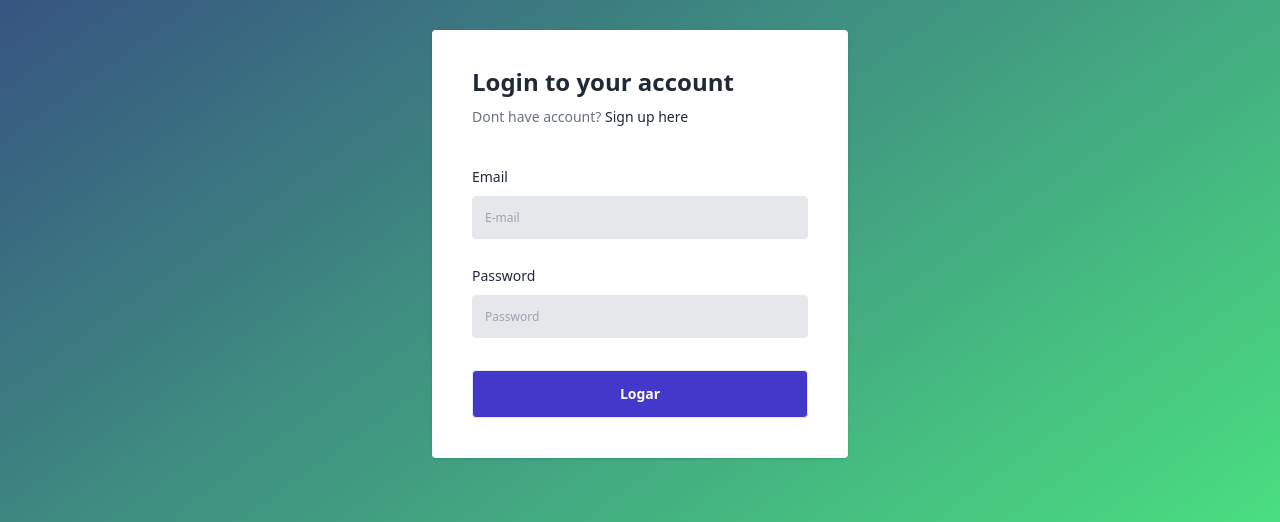
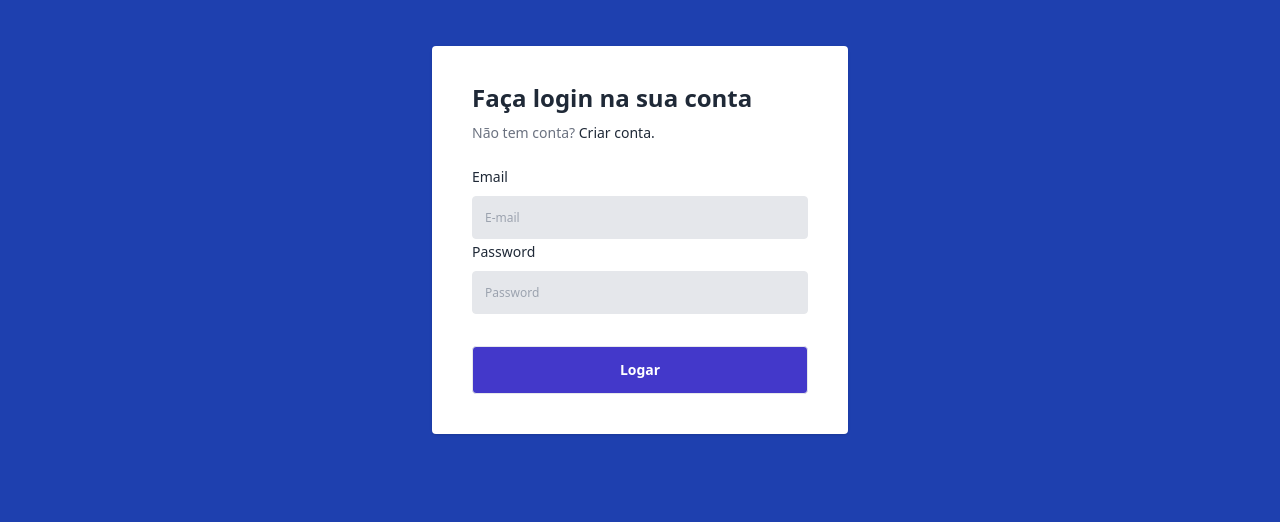
Before and after one commit to Wth10/Project-Chat, a website: page src/views/login.html in a window 1280 px wide. Shown: the part 398-920 px from the top of the page. Drawn offline with nearby package versions, Linux system fonts and the light colour scheme.

Commit message:
UpdateStyleLogin

```diff
--- a/src/views/login.html
+++ b/src/views/login.html
@@ -10,26 +10,20 @@
     <link rel="icon" sizes="180x180" href="https://www.alura.com.br/assets/api/formacoes/512/front-end.png">
 </head>
 
-<body>
-    <div class="h-full bg-gradient-to-tl from-green-400 to-indigo-900 w-full py-16 px-4">
+<body class="h-full w-full bg-blue-800 py-20 px-4">
     <div class="flex flex-col items-center justify-center">
         <img src="https://tuk-cdn.s3.amazonaws.com/can-uploader/sign_in-svg1.svg" alt="logo">
 
         <div class="bg-white shadow rounded lg:w-1/3  md:w-1/2 w-full p-10 mt-16">
-                <p tabindex="0" class="focus:outline-none text-2xl font-extrabold leading-6 text-gray-800">Login to your account</p>
-                <p tabindex="0" class="focus:outline-none text-sm mt-4 font-medium leading-none text-gray-500">Dont have account? <a href="javascript:void(0)" class="hover:text-gray-500 focus:text-gray-500 focus:outline-none focus:underline hover:underline text-sm font-medium leading-none  text-gray-800 cursor-pointer"> Sign up here</a></p>
+            <p tabindex="0" class="focus:outline-none text-2xl font-extrabold leading-6 text-gray-800">Faça login na sua conta</p>
+            <p tabindex="0" class="focus:outline-none text-sm mt-4 font-medium leading-none text-gray-500">Não tem conta?<a href="javascript:void(0)" class="hover:text-gray-500 focus:text-gray-500 focus:outline-none focus:underline hover:underline text-sm font-medium leading-none  text-gray-800 cursor-pointer"> Criar conta.</a></p>
 
-                <div class="w-full flex items-center justify-between py-5">
-
-                </div>
-                <div>
+            <div class="mt-6 w-full">
                 <label id="email" class="text-sm font-medium leading-none text-gray-800">
                     Email
                 </label>
-                    <input aria-labelledby="email" type="email" class="bg-gray-200 border rounded  text-xs font-medium leading-none text-gray-800 py-3 w-full pl-3 mt-2" placeholder="E-mail">
-                </div>
+                <input aria-labelledby="email" type="email" class="bg-gray-200 border rounded text-xs font-medium leading-none text-gray-800 py-3 w-full pl-3 mt-2" placeholder="E-mail">
 
-                <div class="mt-6  w-full">
                 <label for="pass" class="text-sm font-medium leading-none text-gray-800">
                     Password
                 </label>
@@ -42,8 +36,6 @@
             </div>
         </div>
     </div>
-    </div>
-
 </body>
 
 </html>
```
Lines whose indentation alone changed are shown as unchanged.
